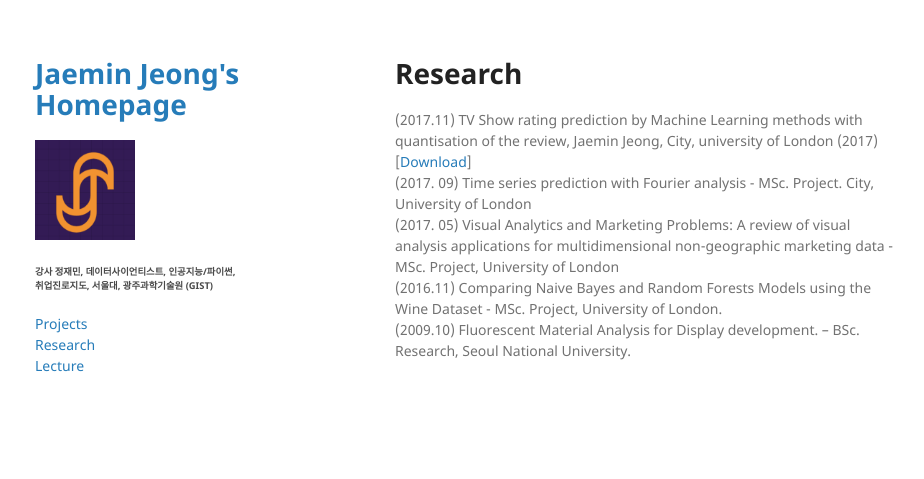
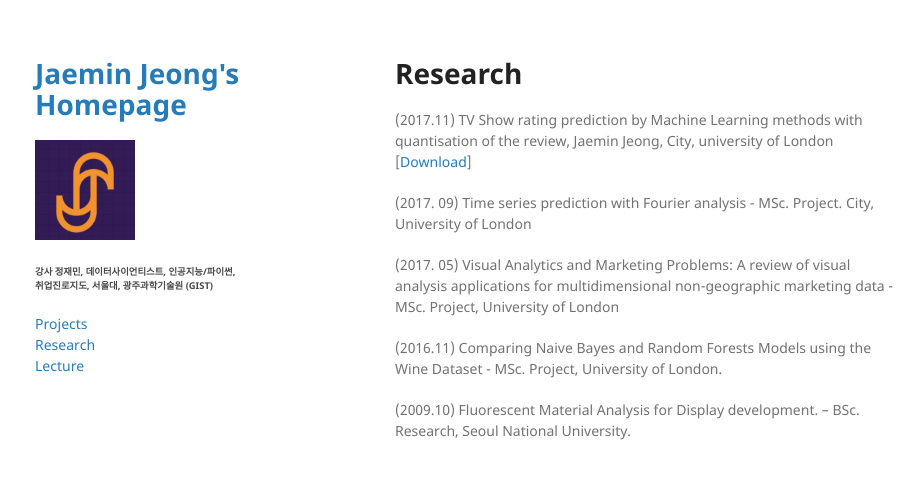
Before and after one commit to dscoool/dscoool.github.io, a Jekyll site: the page built from research.md, in a window 1280 px wide. Shown: the top 479 px of the page, without its empty margins (175-1099 px from the left). Built offline with Jekyll 4.4.1, drawn with Linux system fonts in a browser that asks for light colours; our own code applies the rules of GitHub Pages for plain Markdown files.

Commit message:
Update research.md

```diff
--- a/research.md
+++ b/research.md
@@ -1,8 +1,8 @@
 # Research
 
 
-(2017.11) TV Show rating prediction by Machine Learning methods with quantisation of the review, Jaemin Jeong, City, university of London (2017) [<a href = "http://jaeminjjeong.mycafe24.com/wp-content/uploads/2021/12/%EB%9F%B0%EB%8D%98%EB%8C%80-%EB%85%BC%EB%AC%B8-%EC%A0%95%EC%9E%AC%EB%AF%BC-1.pdf" id = 'dissertation' target="_blank">Download</a>] <br/>
-(2017. 09) Time series prediction with Fourier analysis  - MSc. Project. City, University of London <br/>
-(2017. 05) Visual Analytics and Marketing Problems: A review of visual analysis applications for multidimensional non-geographic marketing data - MSc. Project, University of London <br/>
-(2016.11)  Comparing Naive Bayes and Random Forests Models using the Wine Dataset - MSc. Project, University of London. <br/>
-(2009.10)  Fluorescent Material Analysis for Display development. – BSc. Research, Seoul National University. <br/>
+<p>(2017.11) TV Show rating prediction by Machine Learning methods with quantisation of the review, Jaemin Jeong, City, university of London [<a href = "http://jaeminjjeong.mycafe24.com/wp-content/uploads/2021/12/%EB%9F%B0%EB%8D%98%EB%8C%80-%EB%85%BC%EB%AC%B8-%EC%A0%95%EC%9E%AC%EB%AF%BC-1.pdf" id = 'dissertation' target="_blank">Download</a>] </p>
+<p>(2017. 09) Time series prediction with Fourier analysis  - MSc. Project. City, University of London </p>
+<p>(2017. 05) Visual Analytics and Marketing Problems: A review of visual analysis applications for multidimensional non-geographic marketing data - MSc. Project, University of London </p>
+<p>(2016.11)  Comparing Naive Bayes and Random Forests Models using the Wine Dataset - MSc. Project, University of London. </p>
+<p>(2009.10)  Fluorescent Material Analysis for Display development. – BSc. Research, Seoul National University. </p>
```
